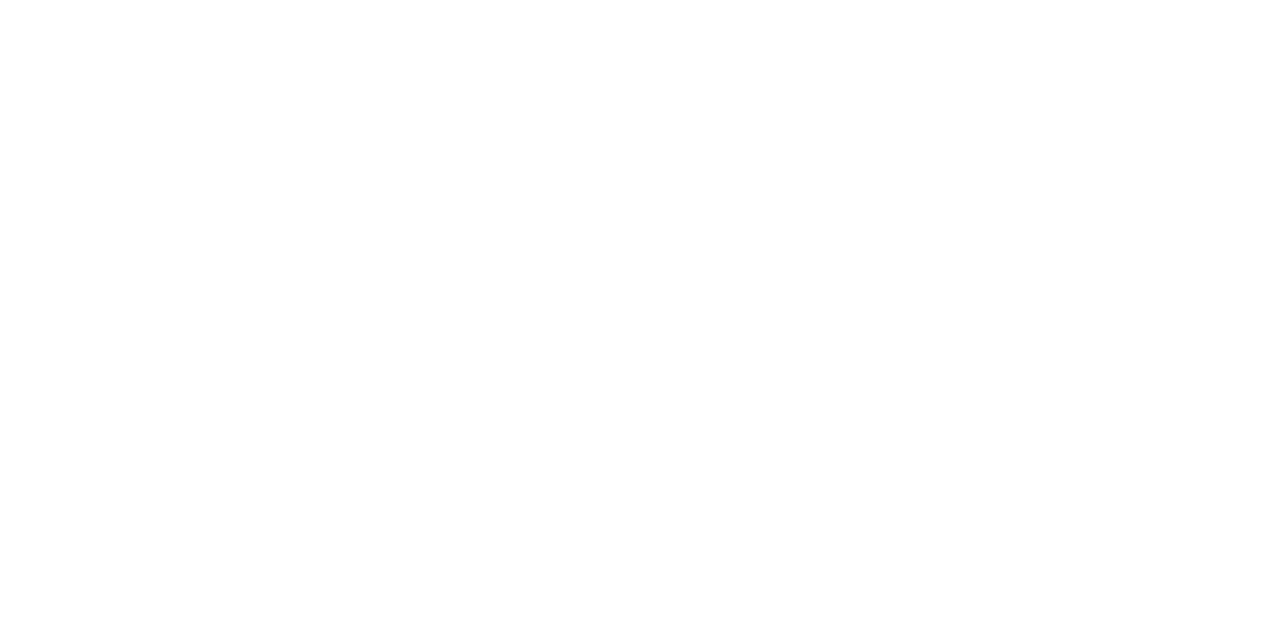
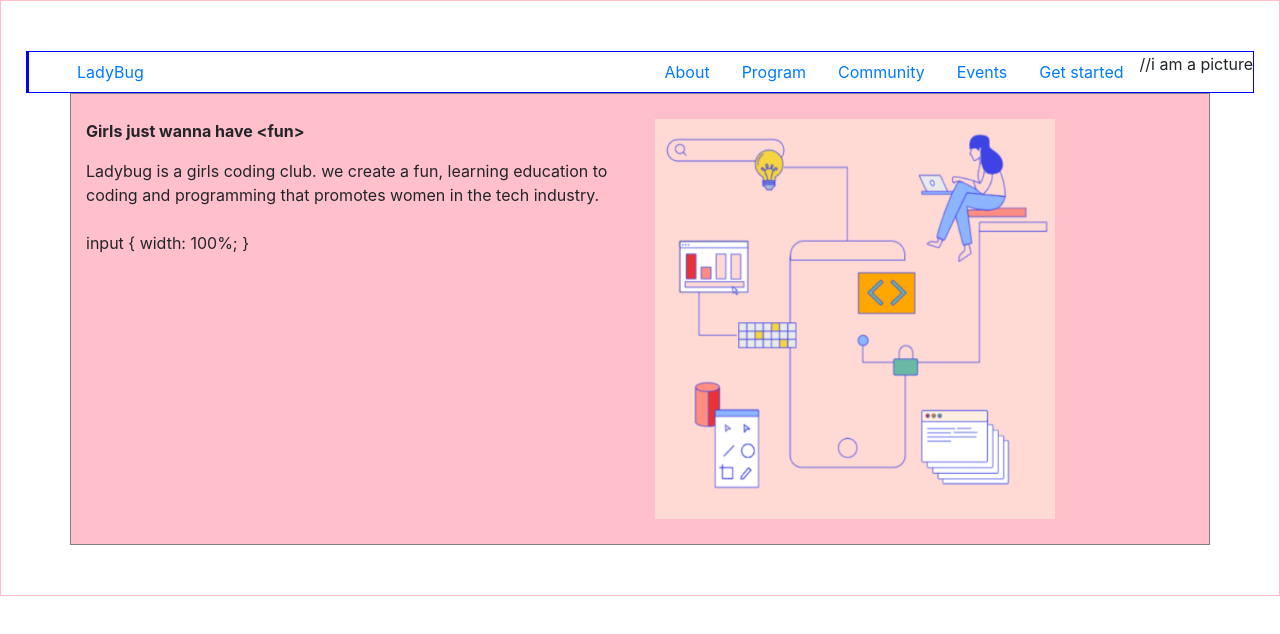
Before and after one commit to HuDaMan0621/0427-2020, a plain HTML site: page AM/index.html in a window 1280 px wide. Drawn offline with nearby package versions, Linux system fonts and the light colour scheme.

Commit message:
added picture, columns, and <

```diff
--- a/AM/index.html
+++ b/AM/index.html
@@ -1,11 +1,63 @@
 <!DOCTYPE html>
 <html lang="en">
+
 <head>
+    <link rel="stylesheet" href="style.css">
+    <link rel="stylesheet" href="https://stackpath.bootstrapcdn.com/bootstrap/4.4.1/css/bootstrap.min.css"
+        integrity="sha384-Vkoo8x4CGsO3+Hhxv8T/Q5PaXtkKtu6ug5TOeNV6gBiFeWPGFN9MuhOf23Q9Ifjh" crossorigin="anonymous">
     <meta charset="UTF-8">
     <meta name="viewport" content="width=device-width, initial-scale=1.0">
-    <title>Document</title>
+    <title>LadyBug</title>
 </head>
-<body>
+
+<body class ="body">
+    <!-- <span class="border-top-20"></span>
+    <span class="border-right-20"></span>
+    <span class="border-bottom-20"></span>
+    <span class="border-left-20"></span>
+    <span class="border border-secondary"></span> -->
+
+    <div class="container-lg"></div>
+    <header>
+        <nav class="nav">
+
+            <a class="nav justify-content-end">
+                <a class="nav-link disabled" href="#" tabindex="-1" aria-disabled="true"></a>
+                <a class="nav-link active mr-auto" href="#">LadyBug</a>
+                <a class="nav-link" href="#">About</a>
+                <a class="nav-link" href="#">Program</a>
+                <a class="nav-link" href="#">Community</a>
+                <a class="nav-link" href="#">Events</a>
+                <a class="nav-link" href="#">Get started</a> //i am a picture
+            </ul>
+        </nav>
+
+    </header>
+
+    <body>
+        <div class="container">
+            <div class="row">
+                <div class="col">
+                    <p class="font-weight-bold siz" >Girls just wanna have &lt;fun>
+                    </p>
+
+                    Ladybug is a girls coding club.
+                    we create a fun, learning education to coding and programming that promotes women in the tech
+                    industry.
+                    <br>
+                    <br>
+                    input {
+                        width: 100%;
+                      }
+                </div>
+                <div class="col">
+                    <img src="./picture1.png" width="400" , height="400">
+                </div>
+
+    </body>
+
+    </div>
 
 </body>
+
 </html>
--- /dev/null
+++ b/AM/style.css
@@ -0,0 +1,28 @@
+.body{
+    background-color: white;
+    border: 1px pink solid;
+    padding-top: 50px;
+    padding-left: 25px;
+    padding-right: 25px;
+    padding-bottom: 50px;
+}
+
+/* .container-lg{
+    background-color: pink;
+    padding-top: 200px;
+} */
+
+.nav{
+    background: white;
+    /* border-color: blue 1px solid; */
+    border: blue 1px solid;
+    /* width: 100%; */
+}
+
+.container{
+    border: grey solid 1px;
+    padding: 25px;
+    height: 100%;
+    width: 100%;
+    background-color: pink;
+}
```
Also changed, not shown: AM/index.js (added, +49 -0 lines), AM/picture1.png (added).
